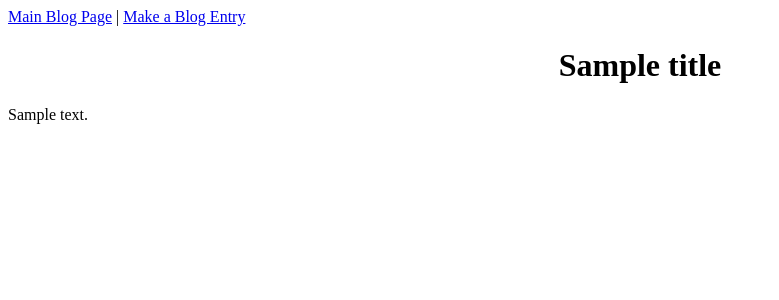
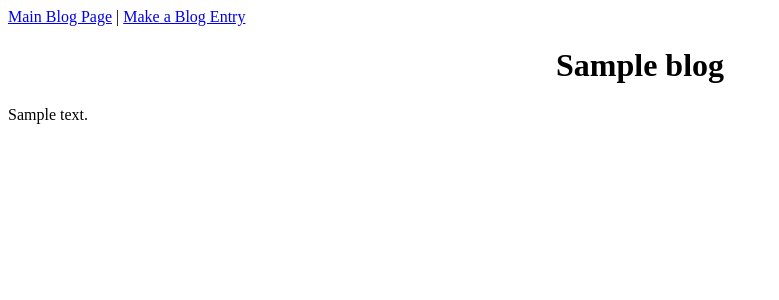
Before and after one commit to djpaquet/blogz, a Flask app: template templates/display_blog.html in a window 1280 px wide. Shown: the top 300 px of the page, without its empty margins (0-779 px from the left). Run offline with Flask 2, Linux system fonts and the light colour scheme; the template is opened without the code that fills it: most values are stand-ins (such as "Sample title", 1, 10 or a date in 2020); data that the repository does not hold is empty.

Commit message:
wont display flash messages or redirect properly

```diff
--- a/main.py
+++ b/main.py
@@ -28,7 +28,7 @@ def blog():
 
     blog = Blog(title, body)
 
-    #blog_id = int(request.form['id']
+    blog_id = Blog.query.get('id')
 
     blogs = Blog.query.filter_by().all()
 
@@ -48,23 +48,23 @@ def newpost():
             flash ("Please enter a title")
             return redirect('/newpost')
         elif not body:
-            flash ('Please enter a blog post')
+            flash ('Please enter a blog post' )
             return redirect ('/newpost')
         else:
             db.session.add(blog)
             db.session.commit()
-            return redirect ('/display.html', title=title, body=body)
+            return redirect ('/display_blog')
 
 
 
     return render_template('newpost.html')
 
-@app.route('/display_blog', methods=['POST'])
+@app.route('/display_blog')
 def display():
-    title = request.form['title']
-    body = request.form['body']
+    title = request.args.get('title')
+    body = request.args.get('body')
     blog = Blog(title, body)
-    return render_template('display_blog.html', title=title, body=body)
+    return render_template('display_blog.html', title=title, body=body, blog=blog)
 
 
 if __name__ == '__main__':
--- a/templates/base.html
+++ b/templates/base.html
@@ -31,8 +31,7 @@
 
     {% block content %}
 
-    {% with messages = get_flashed_messages(with_categories=True) %}
-    {% endwith %}
+
 
     {% endblock %}
 
--- a/templates/blog.html
+++ b/templates/blog.html
@@ -7,7 +7,7 @@
 <hr />
 
 
-    <form method="POST">
+    <form method="POST" >
     {% for blog in blogs %}
     <h2><a href="display_blog">{{blog.title}}</a></h2>
     <p>{{blog.body}}</p>
--- a/templates/display_blog.html
+++ b/templates/display_blog.html
@@ -2,9 +2,9 @@
 
 {% block content %}
 <body>
-    <h1>{{title}}</h1>
+    <h1>{{blog.title}}</h1>
 
-    <p>{{body}}</p>
+    <p>{{blog.body}}</p>
 
 </body>
 
```
Also changed, not shown: templates/newpost.html (+6 -6 lines).
